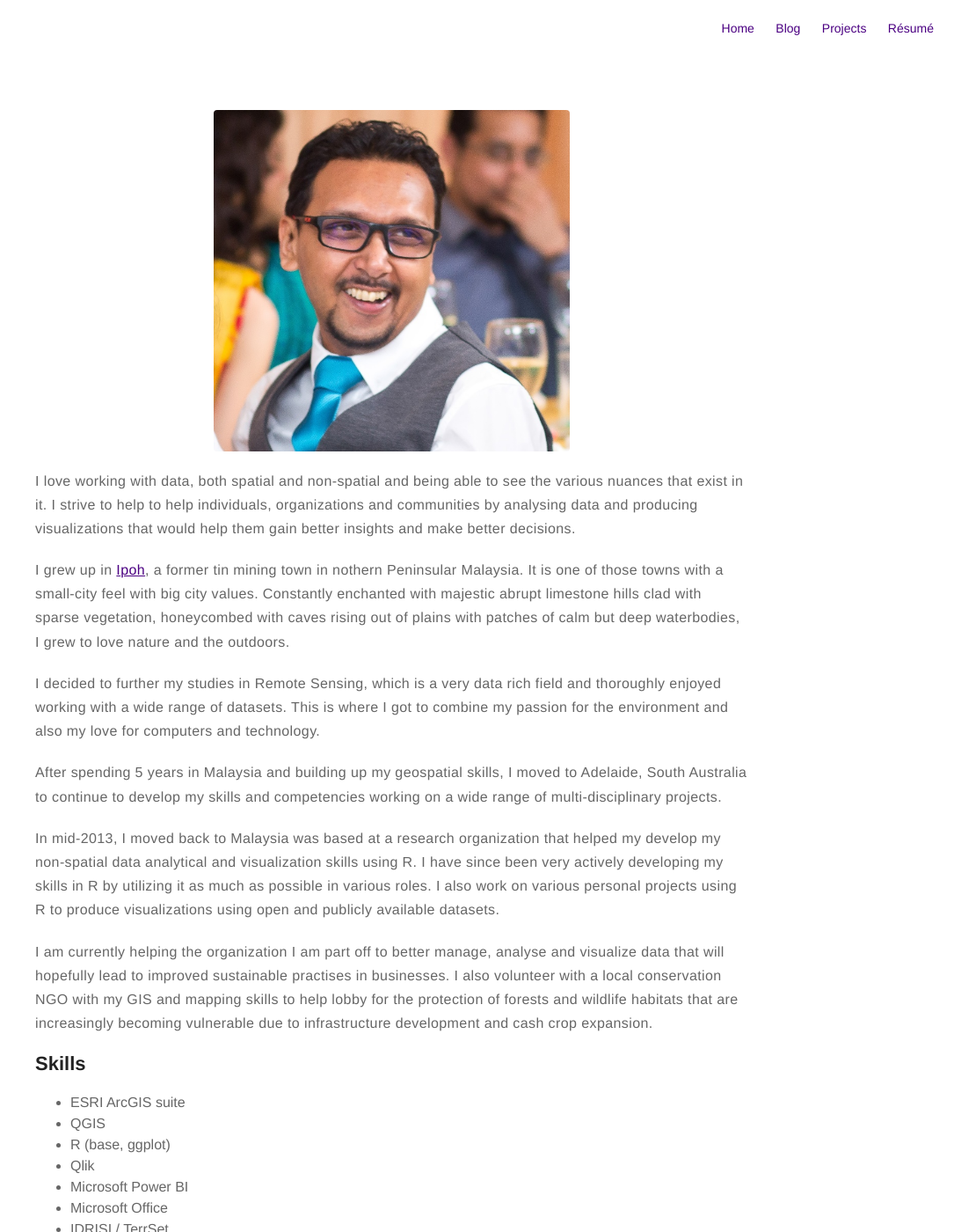
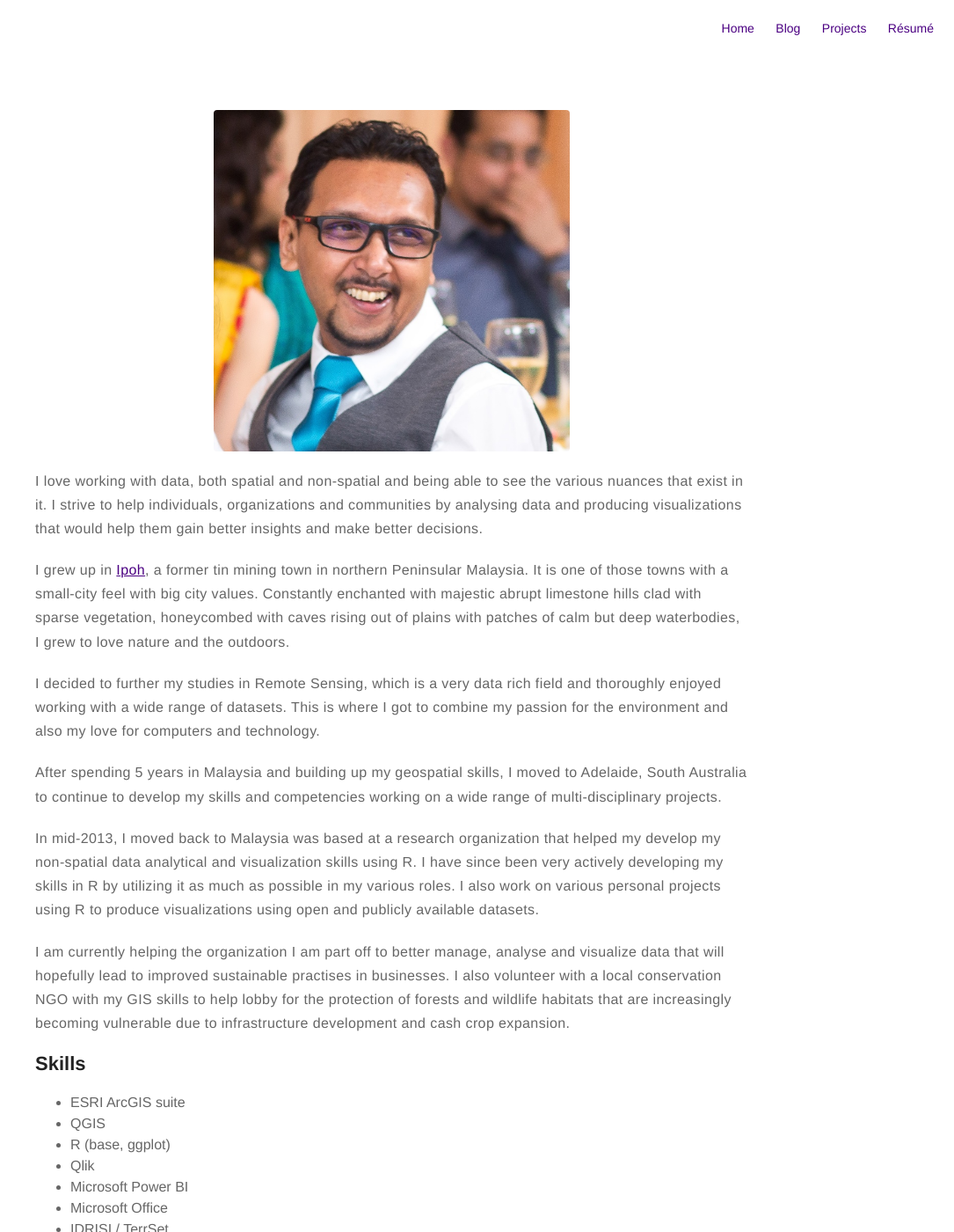
Before and after one commit to jasonjb82/jasonjb82.github.io, a Jekyll site: the page built from about.md, in a window 1280 px wide and 1400 px high. Shown: the whole window at 88% size, without its empty margins (195-1280 px from the left). Built offline with Jekyll 4.4.1, drawn with Linux system fonts in a browser that asks for light colours.

Commit message:
Create about.md

```diff
--- a/about.md
+++ b/about.md
@@ -5,11 +5,11 @@ layout: page
 ![Profile Image]({{ site.url }}/{{ site.picture }})
 
 <p>I love working with data, both spatial and non-spatial and being able to see the various nuances that
-exist in it. I strive to help to help individuals, organizations and communities by analysing data and
+exist in it. I strive to help individuals, organizations and communities by analysing data and
 producing visualizations that would help them gain better insights and make better decisions.</p>
 
 <p>I grew up in <a href="https://en.wikipedia.org/wiki/Ipoh/">Ipoh</a>,
-a former tin mining town in nothern Peninsular Malaysia. It is one of those towns
+a former tin mining town in northern Peninsular Malaysia. It is one of those towns
 with a small-city feel with big city values. Constantly enchanted with majestic abrupt limestone hills clad
 with sparse vegetation, honeycombed with caves rising out of plains with patches of calm but deep waterbodies,
 I grew to love nature and the outdoors.</p>
@@ -23,12 +23,12 @@ to continue to develop my skills and competencies working on a wide range of mul
 
 <p>In mid-2013, I moved back to Malaysia was based at a research organization that helped my develop my
 non-spatial data analytical and visualization skills using R. I have since been very actively developing
-my skills in R by utilizing it as much as possible in various roles. I also work on various personal projects
+my skills in R by utilizing it as much as possible in my various roles. I also work on various personal projects
 using R to produce visualizations using open and publicly available datasets.
 
 <p>I am currently helping the organization I am part off to better manage, analyse and visualize data that
 will hopefully lead to improved sustainable practises in businesses. I also volunteer with a local conservation
-NGO with my GIS and mapping skills to help lobby for the protection of forests and wildlife habitats that are
+NGO with my GIS skills to help lobby for the protection of forests and wildlife habitats that are
 increasingly becoming vulnerable due to infrastructure development and cash crop expansion.</p>
 
 <h2>Skills</h2>
```
